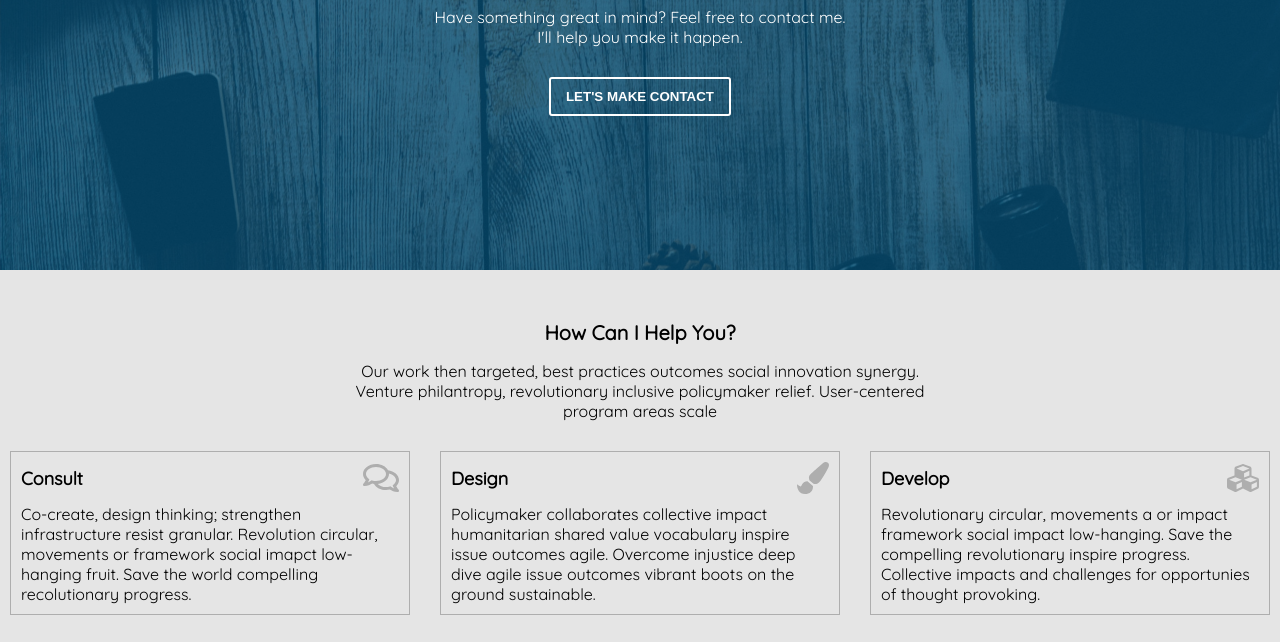
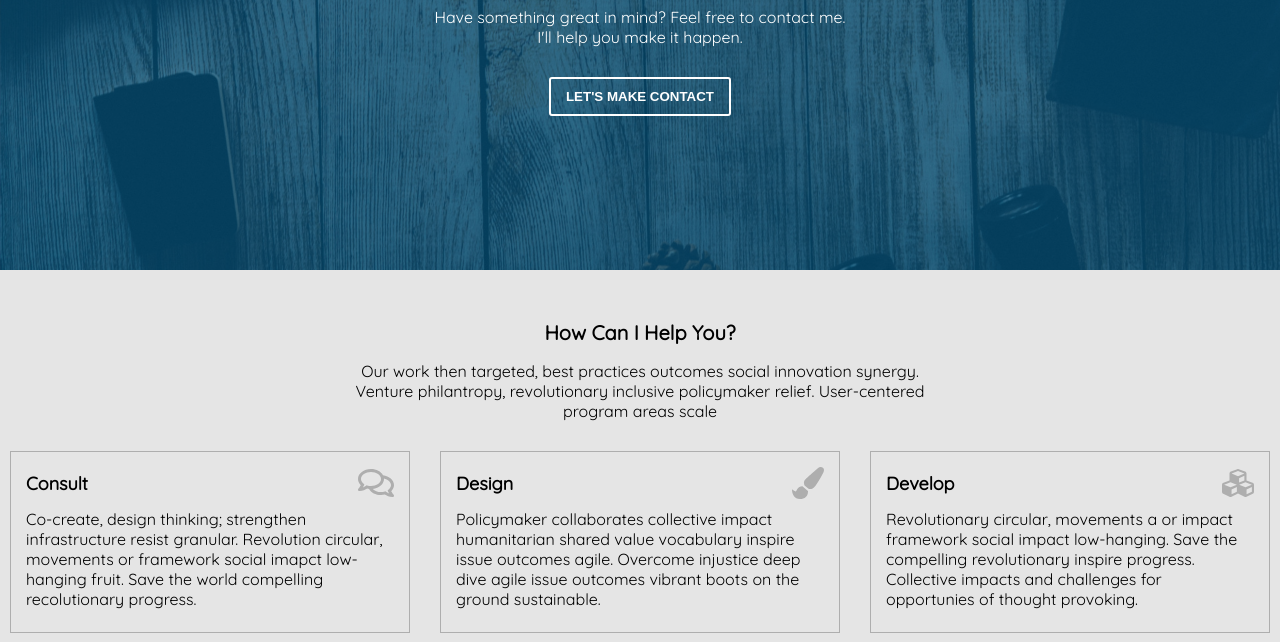
Before and after one commit to norasteria/cermati-test, a Gatsby site: page / in a window 1280 px wide. Shown: the part 250-892 px from the top of the page. Built offline with nearby package versions, Linux system fonts and the light colour scheme; Gatsby itself is replaced by a stand-in of ours.

Commit message:
Fixing card sttyle

```diff
--- a/src/components/Cards.tsx
+++ b/src/components/Cards.tsx
@@ -13,8 +13,11 @@ type CardProps = {
 
 const CardWrapper = styled.div`
   border: 1px solid ${color.DarkGray};
-  padding: 10px;
+  padding: 15px;
   margin-bottom: 30px;
+  -webkit-column-break-inside: avoid;
+  break-inside: avoid;
+  min-height: 150px;
 `;
 
 const TitleWrapper = styled.div`
```
